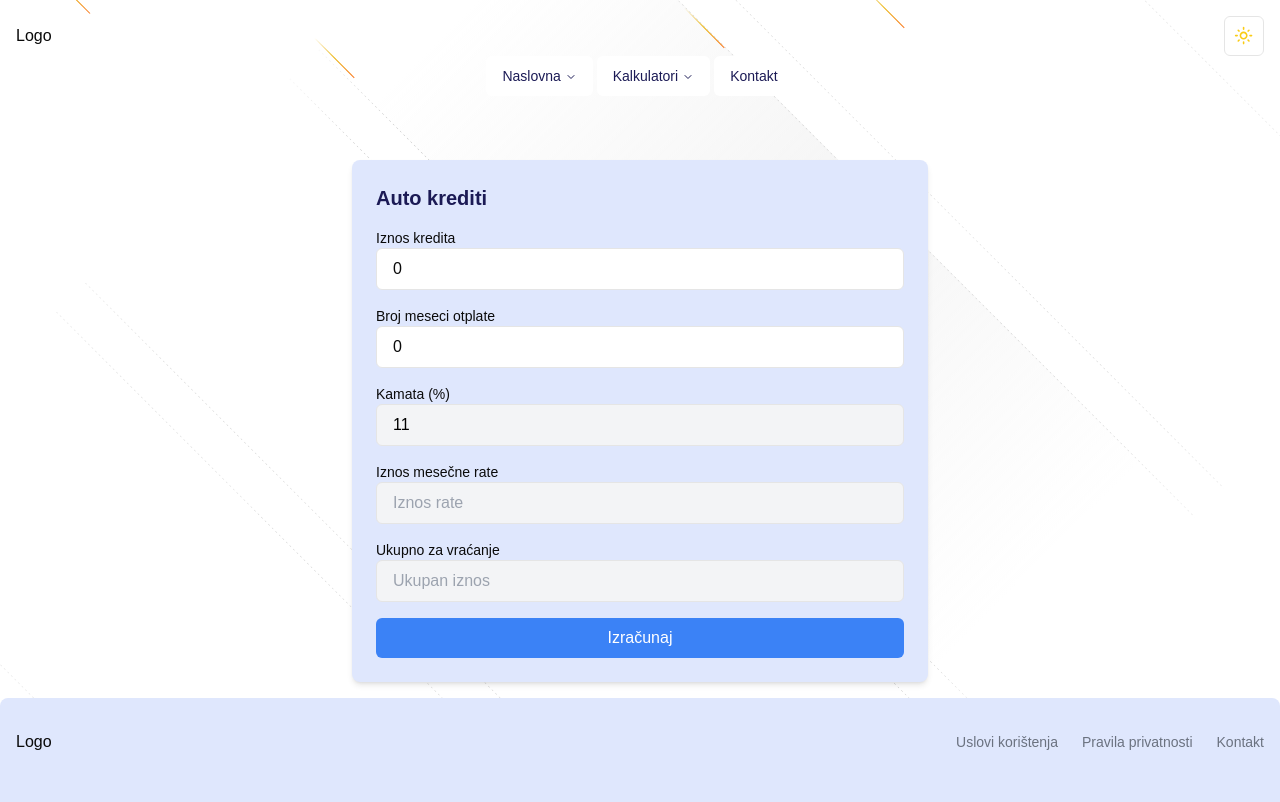
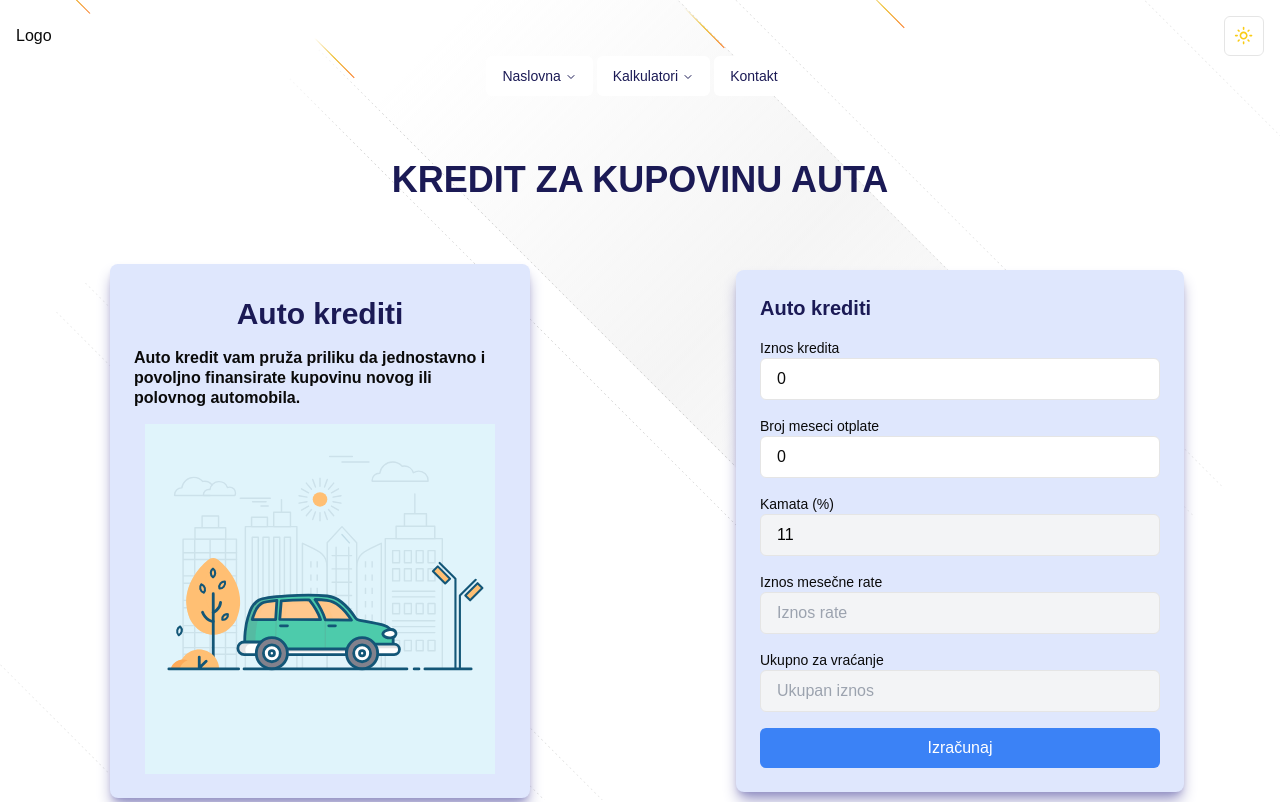
Before and after one commit to darkohedgehog/kreditni-savetnik, a Next.js app: page /kalkulatori/auto-kredit in a window 1280 px wide. Shown: the top 802 px of the page. Built offline with nearby package versions, Linux system fonts and the light colour scheme.

Commit message:
"Updated AutoKreditComponent, RefinansiranjeComponent, and StambeniKreditComponent to include Image imports and added SVG images to each component."

```diff
--- a/src/components/kalkulatori/AutoKreditComponent.tsx
+++ b/src/components/kalkulatori/AutoKreditComponent.tsx
@@ -1,4 +1,6 @@
 "use client"
+
+import Image from 'next/image';
 import React, { useState } from 'react';
 
 const AutoKreditComponent: React.FC = () => {
@@ -24,10 +26,30 @@ const AutoKreditComponent: React.FC = () => {
   };
 
   return (
-    <div className="max-w-xl mx-auto p-6 bg-card-bg-light dark:bg-card-bg-dark rounded-lg shadow-md space-y-4 mt-16">
-      <h1 className="text-xl font-bold mb-4 text-purple dark:text-accentblue">Auto krediti</h1>
+    <>
+    <h1 className='flex items-center justify-center uppercase text-3xl lg:text-4xl font-bold text-purple dark:text-accentblue mt-16'>
+      Kredit za kupovinu auta
+      </h1>
+    <div className='grid grid-cols-1 lg:grid-cols-2 container items-center justify-evenly mx-auto mb-8'>
+      <div className="mx-2 lg:mx-auto lg:w-[420px] max-w-screen-sm p-6 bg-card-bg-light dark:bg-card-bg-dark rounded-lg shadow-lg space-y-4 mt-16 shadow-darkblue">
+        <h2 className='flex items-center justify-center text-purple dark:text-darkblue font-semibold text-2xl lg:text-3xl mt-2'>
+          Auto krediti
+        </h2>
+        <p className='font-semibold leading-5 mt-4'>
+        Auto kredit vam pruža priliku da jednostavno i povoljno finansirate kupovinu novog ili polovnog automobila.
+        </p>
+   <Image
+     src={'/car-credit.svg'}
+     alt={'kes-kredit'}
+     width={350}
+     height={300}
+     priority={false}
+     className='flex items-center justify-center object-center mx-auto' />
+      </div>
+    <div className="mx-auto p-6 bg-card-bg-light dark:bg-card-bg-dark rounded-lg shadow-lg space-y-4 mt-16 shadow-darkblue">
+      <h1 className="text-xl font-bold text-purple dark:text-accentblue mb-4">Auto krediti</h1>
 
-      <div>
+      <div className='w-[320px] lg:w-[400px]'>
         <label className="block text-sm font-medium">Iznos kredita</label>
         <input
           type="number"
@@ -94,6 +116,8 @@ const AutoKreditComponent: React.FC = () => {
         Izračunaj
       </button>
     </div>
+    </div>
+    </>
   );
 };
 
--- a/src/components/kalkulatori/RefinansiranjeComponent.tsx
+++ b/src/components/kalkulatori/RefinansiranjeComponent.tsx
@@ -1,4 +1,6 @@
 "use client"
+
+import Image from 'next/image';
 import React, { useState } from 'react';
 
 const RefinansiranjeComponent: React.FC = () => {
@@ -24,10 +26,30 @@ const RefinansiranjeComponent: React.FC = () => {
   };
 
   return (
-    <div className="max-w-xl mx-auto p-6 bg-card-bg-light dark:bg-card-bg-dark rounded-lg shadow-md space-y-4 mt-16">
-      <h1 className="text-xl font-bold mb-4 text-purple dark:text-accentblue">Kredit za refinansiranje</h1>
+    <>
+    <h1 className='flex items-center justify-center uppercase text-3xl lg:text-4xl font-bold text-purple dark:text-accentblue mt-16'>
+      Kredit za refinansiranje
+      </h1>
+    <div className='grid grid-cols-1 lg:grid-cols-2 container items-center justify-evenly mx-auto mb-8'>
+      <div className="mx-2 lg:mx-auto lg:w-[420px] max-w-screen-sm p-6 bg-card-bg-light dark:bg-card-bg-dark rounded-lg shadow-lg space-y-4 mt-16 shadow-darkblue">
+        <h2 className='flex items-center justify-center text-purple dark:text-darkblue font-semibold text-2xl lg:text-3xl mt-10'>
+          Refinansirajući kredit
+        </h2>
+        <p className='font-semibold leading-5 mt-4'>
+        Refinansirajući kredit omogućava vam da objedinite postojeće obaveze i smanjite mesečne rate uz povoljnije uslove otplate.
+        </p>
+   <Image
+     src={'/ref-kredit.svg'}
+     alt={'kredit'}
+     width={500}
+     height={500}
+     priority={false}
+     className='flex items-center justify-center object-center mx-auto' />
+      </div>
+    <div className="mx-auto p-6 bg-card-bg-light dark:bg-card-bg-dark rounded-lg shadow-lg space-y-4 mt-16 shadow-darkblue">
+      <h1 className="text-xl font-bold text-purple dark:text-accentblue mb-4">Refinansirajući krediti</h1>
 
-      <div>
+      <div className='w-[320px] lg:w-[400px]'>
         <label className="block text-sm font-medium">Iznos kredita</label>
         <input
           type="number"
@@ -94,6 +116,8 @@ const RefinansiranjeComponent: React.FC = () => {
         Izračunaj
       </button>
     </div>
+    </div>
+    </>
   );
 };
 
--- a/src/components/kalkulatori/StambeniKreditComponent.tsx
+++ b/src/components/kalkulatori/StambeniKreditComponent.tsx
@@ -1,4 +1,6 @@
 "use client"
+
+import Image from 'next/image';
 import React, { useState } from 'react';
 
 const StambeniKreditComponent: React.FC = () => {
@@ -24,10 +26,30 @@ const StambeniKreditComponent: React.FC = () => {
   };
 
   return (
-    <div className="max-w-xl mx-auto p-6 bg-card-bg-light dark:bg-card-bg-dark rounded-lg shadow-md space-y-4 mt-16">
-      <h1 className="text-xl font-bold mb-4 text-purple dark:text-accentblue">Stambeni krediti</h1>
+    <>
+    <h1 className='flex items-center justify-center uppercase text-3xl lg:text-4xl font-bold text-purple dark:text-accentblue mt-16'>
+      Kredit za refinansiranje
+      </h1>
+    <div className='grid grid-cols-1 lg:grid-cols-2 container items-center justify-evenly mx-auto mb-8'>
+      <div className="mx-2 lg:mx-auto lg:w-[420px] max-w-screen-sm p-6 bg-card-bg-light dark:bg-card-bg-dark rounded-lg shadow-lg space-y-4 mt-16 shadow-darkblue">
+        <h2 className='flex items-center justify-center text-purple dark:text-darkblue font-semibold text-2xl lg:text-3xl mt-16'>
+          Stambeni krediti
+        </h2>
+        <p className='font-semibold leading-5 mt-4'>
+        Stambeni kredit je dugoročna finansijska podrška za kupovinu, izgradnju ili renoviranje vašeg doma, uz prilagođene uslove otplate.
+        </p>
+   <Image
+     src={'/stambenikredit.svg'}
+     alt={'kredit'}
+     width={500}
+     height={500}
+     priority={false}
+     className='flex items-center justify-center object-center mx-auto py-4' />
+      </div>
+    <div className="mx-auto p-6 bg-card-bg-light dark:bg-card-bg-dark rounded-lg shadow-lg space-y-4 mt-16 shadow-darkblue">
+      <h1 className="text-xl font-bold text-purple dark:text-accentblue mb-4">Stambeni krediti</h1>
 
-      <div>
+      <div className='w-[320px] lg:w-[400px]'>
         <label className="block text-sm font-medium">Iznos kredita</label>
         <input
           type="number"
@@ -94,6 +116,8 @@ const StambeniKreditComponent: React.FC = () => {
         Izračunaj
       </button>
     </div>
+    </div>
+    </>
   );
 };
 
```
Also changed, not shown: public/ref-kredit.svg (added), public/refinansirajucikredit.svg (deleted).
